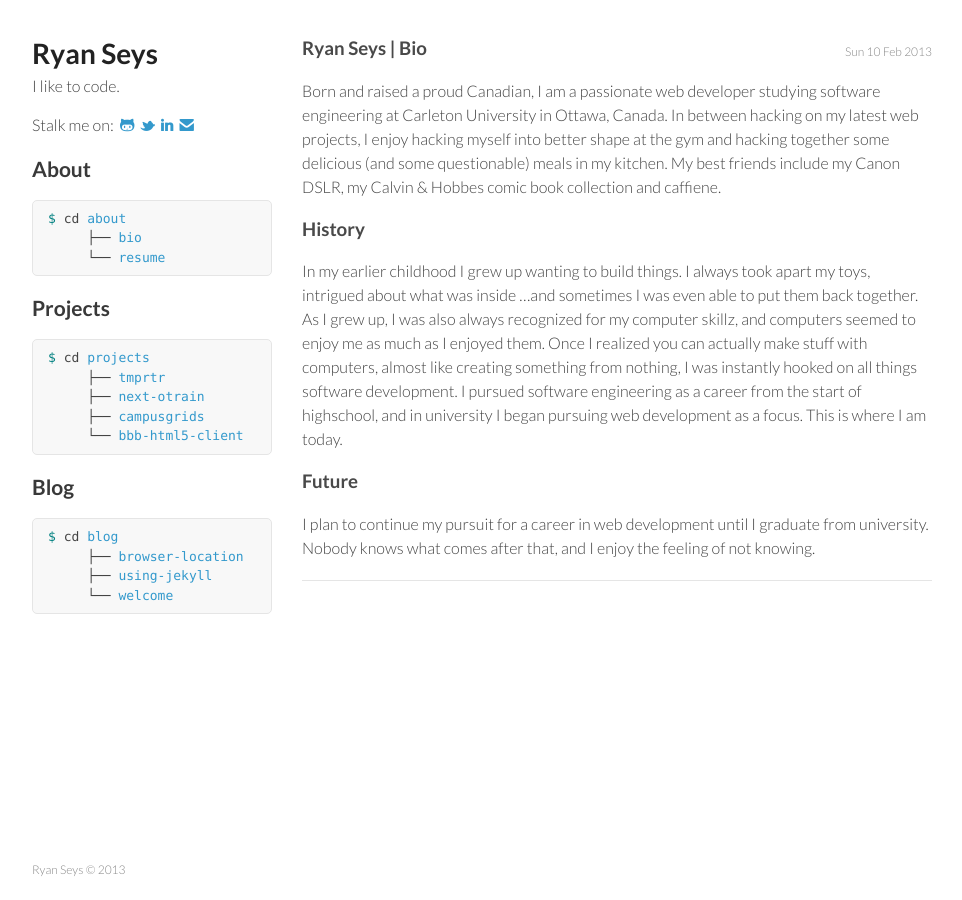
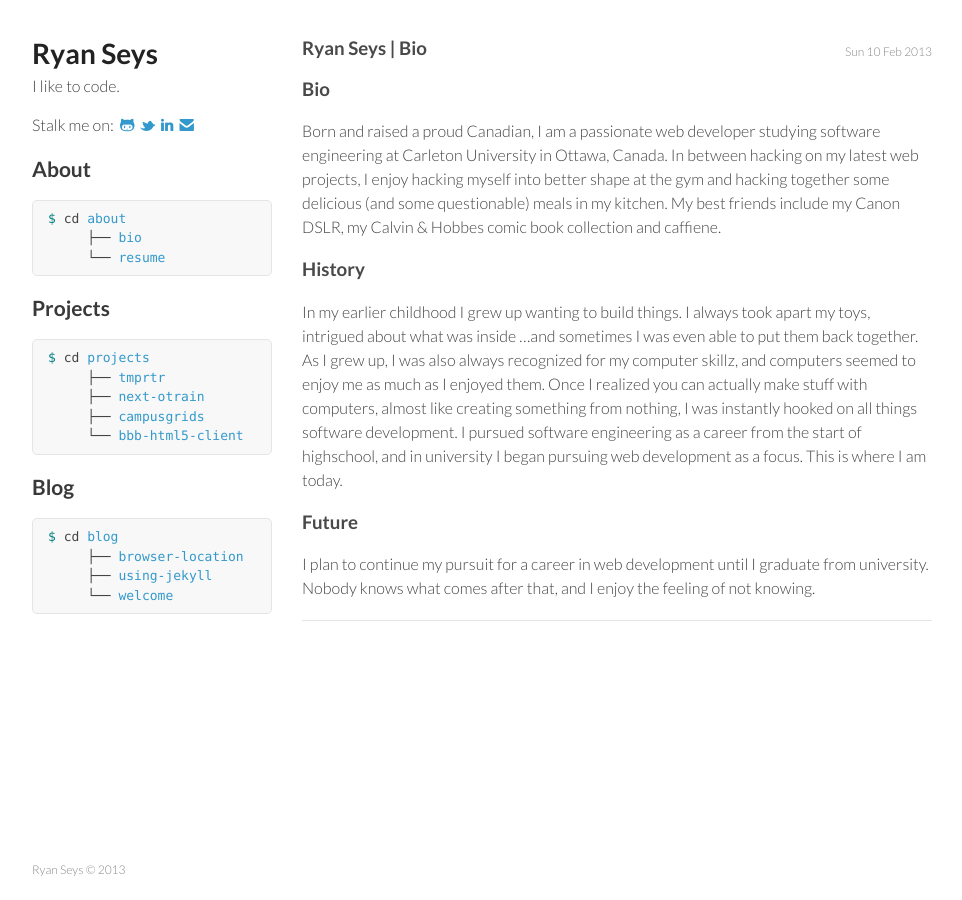
Before and after one commit to tl-dr/ryanseys.com, a Jekyll site: the page built from _posts/2013-02-10-bio.md, in a window 1280 px wide. Shown: the whole page, without its empty margins (153-1115 px from the left). Built offline with Jekyll 4.4.1, drawn with Linux system fonts in a browser that asks for light colours; Markdown is read by kramdown in place of the engine named in the settings; comment, search, counter and statistics services are not loaded.

Commit message:
Fix bio issues

```diff
--- a/_posts/2013-02-10-bio.md
+++ b/_posts/2013-02-10-bio.md
@@ -4,6 +4,8 @@
 categories: about
 name: bio
 ---
+
+### Bio
 
 Born and raised a proud Canadian, I am a passionate web developer studying software engineering at Carleton University in Ottawa, Canada. In between hacking on my latest web projects, I enjoy hacking myself into better shape at the gym and hacking together some delicious (and some questionable) meals in my kitchen. My best friends include my Canon DSLR, my Calvin & Hobbes comic book collection and caffiene.
 
--- a/about/index.html
+++ b/about/index.html
@@ -7,7 +7,6 @@
 {% assign pages = site.categories.about %}
 {% for page in pages %}
   {% if page.name != "resume" %}
-    <a name="{{ page.name }}" href="{{ page.url }}"><h3>{{ page.title }}</h3></a>
     {{ page.content }}
   {% endif %}
 {% endfor %}
```
